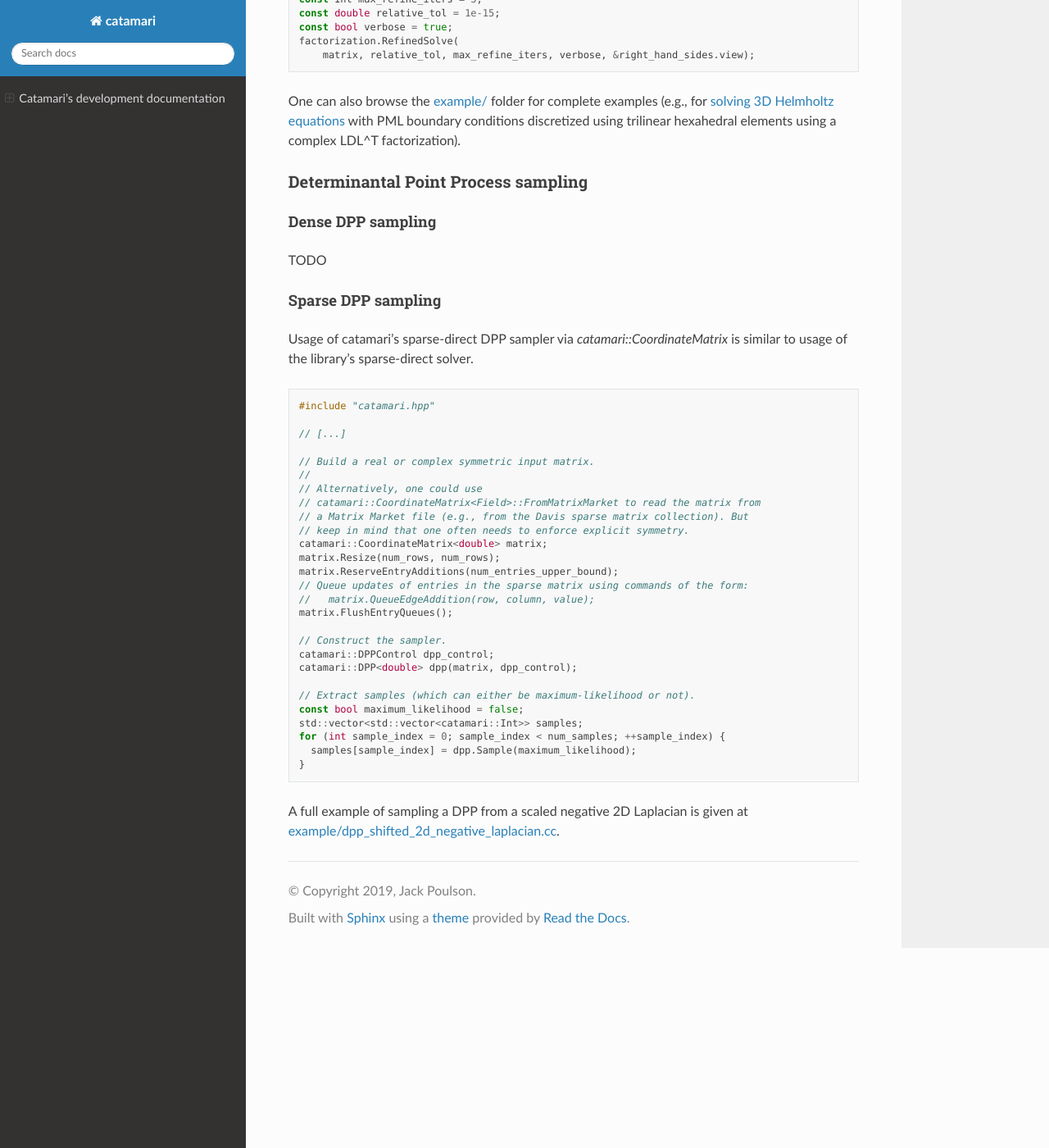
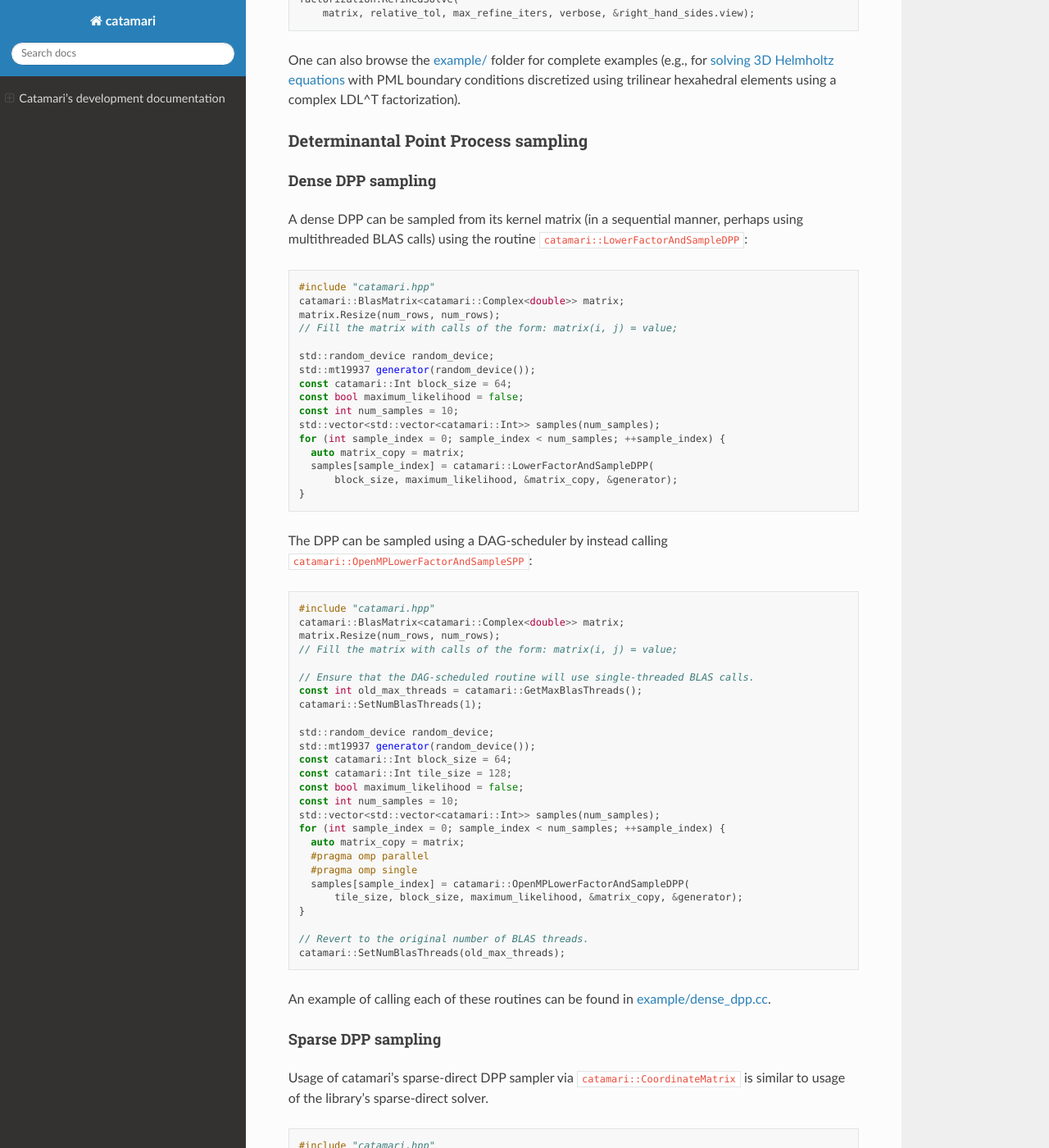
Before and after one commit to MeshFEM/catamari, a Sphinx documentation site: the page built from docs/index.rst, in a window 1280 px wide and 1400 px high, scrolled down 1102 px. Shown: the whole window at 82% size. Built offline with Sphinx 7.4.7 and the Read the Docs theme 2.0.0, drawn with Linux system fonts in a browser that asks for light colours; formulas are drawn with MathJax 3.

Commit message:
Adding documentation for the dense DPP sampler and removing the need to pass around a uniform_real_distribution.

```diff
--- a/docs/index.rst
+++ b/docs/index.rst
@@ -27,9 +27,6 @@ Usage of the sparse-direct solver through the
 .. code-block:: cpp
 
   #include "catamari.hpp"
-
-  // [...]
-
   // Build a real or complex symmetric input matrix.
   //
   // Alternatively, one could use
@@ -76,19 +73,73 @@ Determinantal Point Process sampling
 
 Dense DPP sampling
 """"""""""""""""""
-TODO
-
-Sparse DPP sampling
-"""""""""""""""""""
-Usage of catamari's sparse-direct DPP sampler via `catamari::CoordinateMatrix`
-is similar to usage of the library's sparse-direct solver.
+A dense DPP can be sampled from its kernel matrix (in a sequential manner,
+perhaps using multithreaded BLAS calls) using the routine
+:samp:`catamari::LowerFactorAndSampleDPP`:
 
 .. code-block:: cpp
 
   #include "catamari.hpp"
+  catamari::BlasMatrix<catamari::Complex<double>> matrix;
+  matrix.Resize(num_rows, num_rows);
+  // Fill the matrix with calls of the form: matrix(i, j) = value;
 
-  // [...]
+  std::random_device random_device;
+  std::mt19937 generator(random_device());
+  const catamari::Int block_size = 64;
+  const bool maximum_likelihood = false;
+  const int num_samples = 10;
+  std::vector<std::vector<catamari::Int>> samples(num_samples);
+  for (int sample_index = 0; sample_index < num_samples; ++sample_index) {
+    auto matrix_copy = matrix;
+    samples[sample_index] = catamari::LowerFactorAndSampleDPP(
+        block_size, maximum_likelihood, &matrix_copy, &generator);
+  }
 
+The DPP can be sampled using a DAG-scheduler by instead calling
+:samp:`catamari::OpenMPLowerFactorAndSampleSPP`:
+
+.. code-block:: cpp
+
+  #include "catamari.hpp"
+  catamari::BlasMatrix<catamari::Complex<double>> matrix;
+  matrix.Resize(num_rows, num_rows);
+  // Fill the matrix with calls of the form: matrix(i, j) = value;
+
+  // Ensure that the DAG-scheduled routine will use single-threaded BLAS calls.
+  const int old_max_threads = catamari::GetMaxBlasThreads();
+  catamari::SetNumBlasThreads(1);
+
+  std::random_device random_device;
+  std::mt19937 generator(random_device());
+  const catamari::Int block_size = 64;
+  const catamari::Int tile_size = 128;
+  const bool maximum_likelihood = false;
+  const int num_samples = 10;
+  std::vector<std::vector<catamari::Int>> samples(num_samples);
+  for (int sample_index = 0; sample_index < num_samples; ++sample_index) {
+    auto matrix_copy = matrix;
+    #pragma omp parallel
+    #pragma omp single
+    samples[sample_index] = catamari::OpenMPLowerFactorAndSampleDPP(
+        tile_size, block_size, maximum_likelihood, &matrix_copy, &generator);
+  }
+
+  // Revert to the original number of BLAS threads.
+  catamari::SetNumBlasThreads(old_max_threads);
+
+An example of calling each of these routines can be found in
+`example/dense_dpp.cc <https://gitlab.com/hodge_star/catamari/blob/master/example/dense_dpp.cc>`_.
+
+Sparse DPP sampling
+"""""""""""""""""""
+Usage of catamari's sparse-direct DPP sampler via
+:samp:`catamari::CoordinateMatrix` is similar to usage of the library's
+sparse-direct solver.
+
+.. code-block:: cpp
+
+  #include "catamari.hpp"
   // Build a real or complex symmetric input matrix.
   //
   // Alternatively, one could use
```
Also changed, not shown: README.md (+56 -8 lines), 6 other files.
